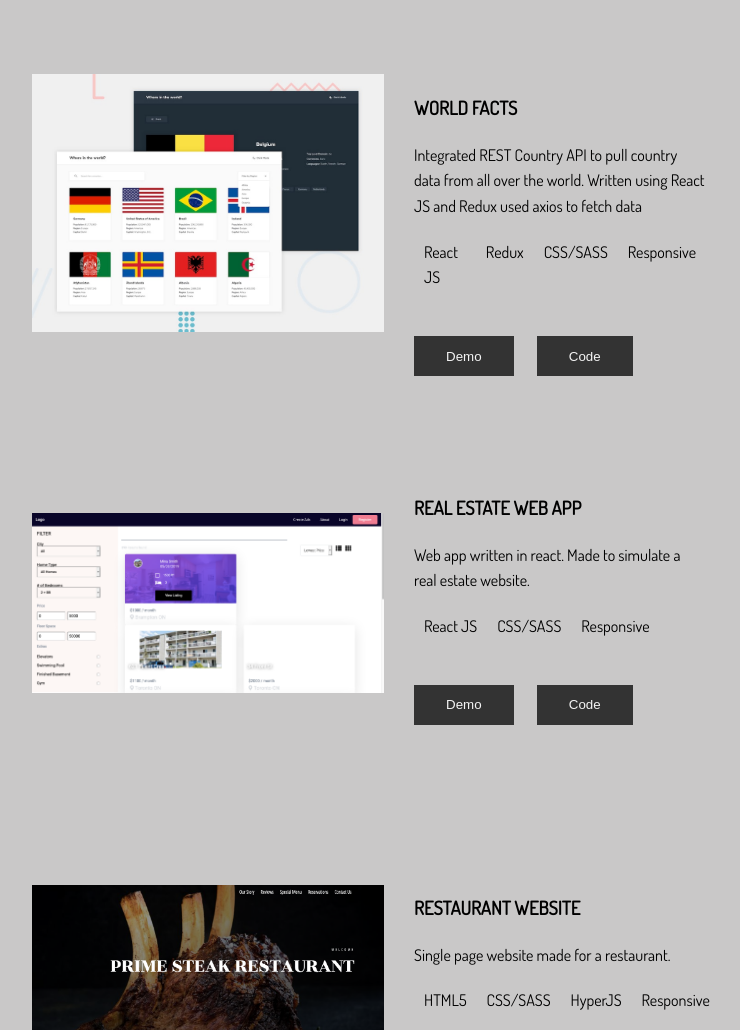
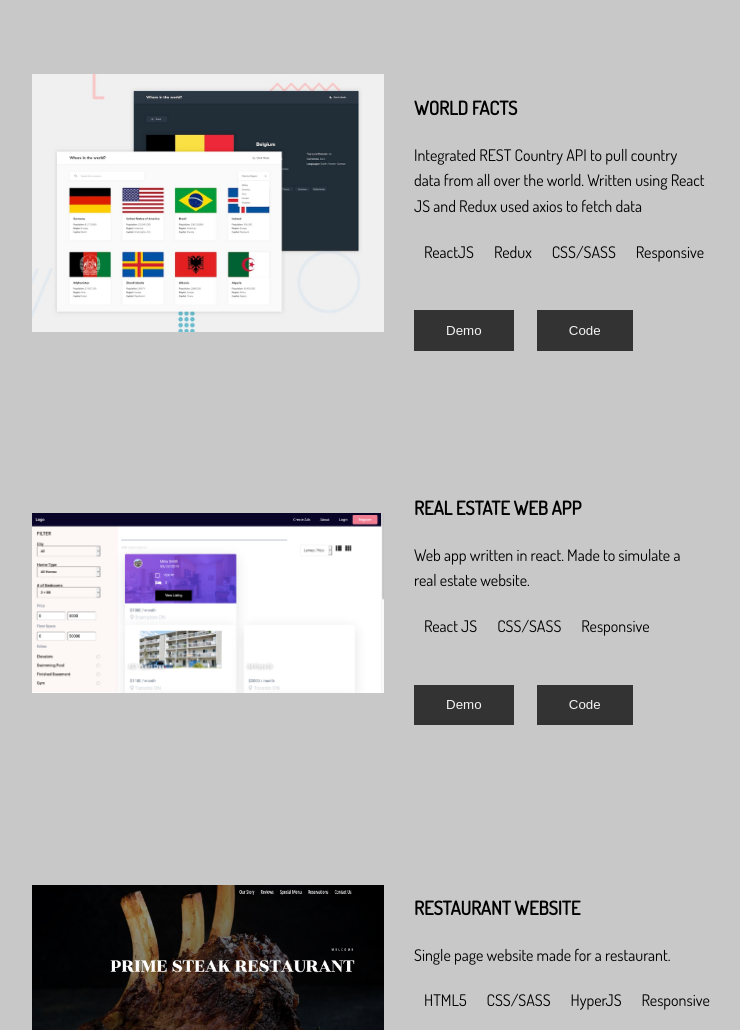
Before and after one commit to skingz77/portfolio, a website: page dist/index.html in a window 1280 px wide. Shown: the part 1146-2176 px from the top of the page, without its empty margins (256-996 px from the left). Drawn offline with Linux system fonts and the light colour scheme.

Commit message:
small edit

```diff
--- a/dist/index.html
+++ b/dist/index.html
@@ -82,7 +82,7 @@
                     <h3>World Facts</h3>
                     <p>Integrated REST Country API to pull country data from all over the world. Written using React JS and Redux used axios to fetch data</p>
                     <div class="skills">
-                      <div class="skill">React JS</div>
+                      <div class="skill">ReactJS</div>
                       <div class="skill">Redux</div>
                       <div class="skill">CSS/SASS</div>
                       <div class="skill">Responsive</div>
```
